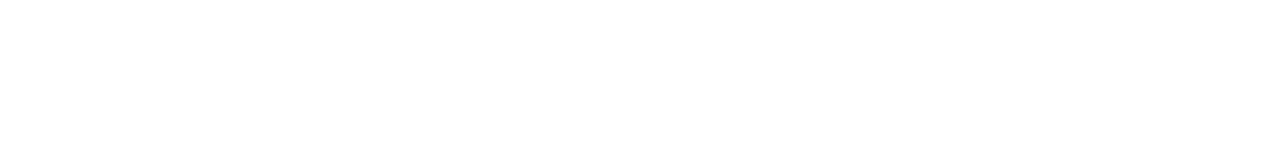
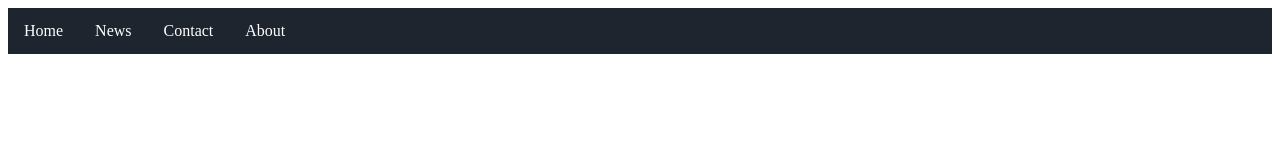
Before and after one commit to lckssng/kingsandemeralds, a plain HTML site: page index.html in a window 1280 px wide. Drawn offline with Linux system fonts and the light colour scheme.

Commit message:
navbar luca

```diff
--- a/index.html
+++ b/index.html
@@ -2,8 +2,16 @@
 <html>
 <head>
 	<title></title>
+	<link rel="stylesheet" href="style.css">
 </head>
 <body>
 
+<ul>
+  <li><a href="#home">Home</a></li>
+  <li><a href="#news">News</a></li>
+  <li><a href="#contact">Contact</a></li>
+  <li><a href="#about">About</a></li>
+</ul>
+
 </body>
 </html>
--- /dev/null
+++ b/style.css
@@ -0,0 +1,31 @@
+body {
+  background-color: white;
+}
+
+ul {
+  list-style-type: none;
+  margin: 0;
+  padding: 0;
+  overflow: hidden;
+  background-color: #1E252F;
+}
+
+li {
+  float: left;
+}
+
+li a {
+  display: block;
+  color: white;
+  text-align: center;
+  padding: 14px 16px;
+  text-decoration: none;
+}
+
+li a:hover:not(.active) {
+  background-color: orange;
+}
+
+.active {
+  background-color: #4CAF50;
+}
```
